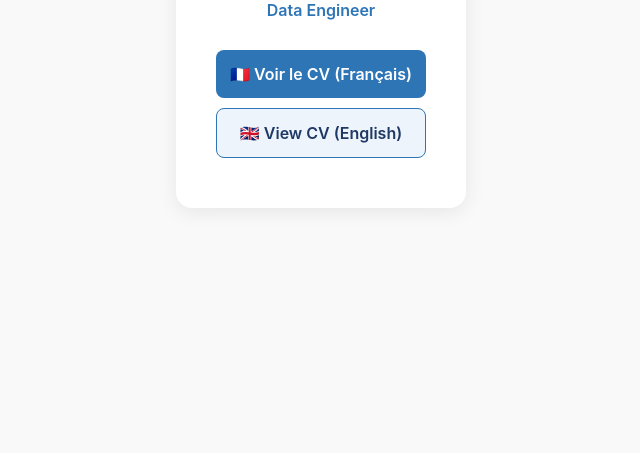
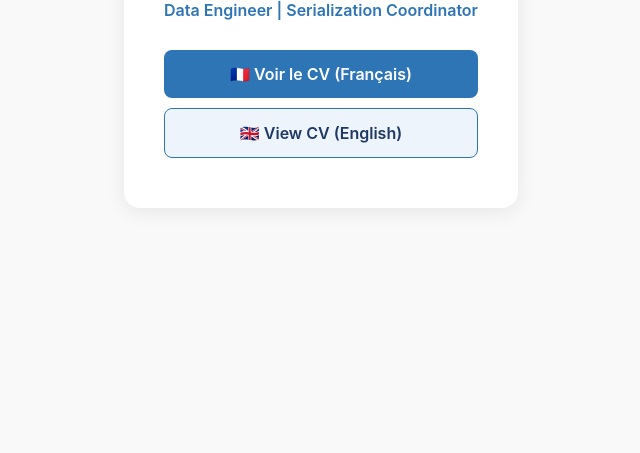
Before and after one commit to mzarrouk18/mzarrouk18.github.io, a plain HTML site: page index.html in a window 1280 px wide. Shown: the part 347-800 px from the top of the page, without its empty margins (319-959 px from the left). Drawn offline with Linux system fonts and the light colour scheme.

Commit message:
Modify subtitle in index.html
Updated subtitle to include 'Serialization Coordinator'.

```diff
--- a/index.html
+++ b/index.html
@@ -1,6 +1,5 @@
 <!DOCTYPE html>
 <html lang="fr">
-
 <head>
 <meta charset="UTF-8">
 <title>Moez Zarrouk — CV</title>
@@ -15,28 +14,24 @@
     height: 100vh;
     margin: 0;
   }
-
   .card {
     background: white;
     padding: 40px;
     border-radius: 16px;
-      box-shadow: 0 4px 20px rgba(0, 0, 0, 0.08);
+    box-shadow: 0 4px 20px rgba(0,0,0,0.08);
     text-align: center;
     max-width: 360px;
   }
-
   h1 {
     color: #1F3864;
     font-size: 24px;
     margin-bottom: 4px;
   }
-
   p.subtitle {
     color: #2E75B6;
     font-weight: 600;
     margin-bottom: 30px;
   }
-
   a.btn {
     display: block;
     padding: 14px;
@@ -46,31 +41,26 @@
     font-weight: 600;
     transition: 0.2s;
   }
-
   a.btn-fr {
     background: #2E75B6;
     color: white;
   }
-
   a.btn-en {
     background: #EEF4FB;
     color: #1F3864;
     border: 1px solid #2E75B6;
   }
-
   a.btn:hover {
     opacity: 0.85;
   }
 </style>
 </head>
-
 <body>
   <div class="card">
     <h1>Moez Zarrouk</h1>
-    <p class="subtitle">Data Engineer</p>
+    <p class="subtitle">Data Engineer | Serialization Coordinator</p>
     <a class="btn btn-fr" href="MOEZ_ZARROUK_CV_CDI_DATA_JUNIOR.pdf" target="_blank">🇫🇷 Voir le CV (Français)</a>
     <a class="btn btn-en" href="ZARROUK_MOEZ_RESUME_DATA_ENGINEER_JUNIOR.pdf" target="_blank">🇬🇧 View CV (English)</a>
   </div>
 </body>
-
 </html>
```
Lines whose indentation alone changed are shown as unchanged.
